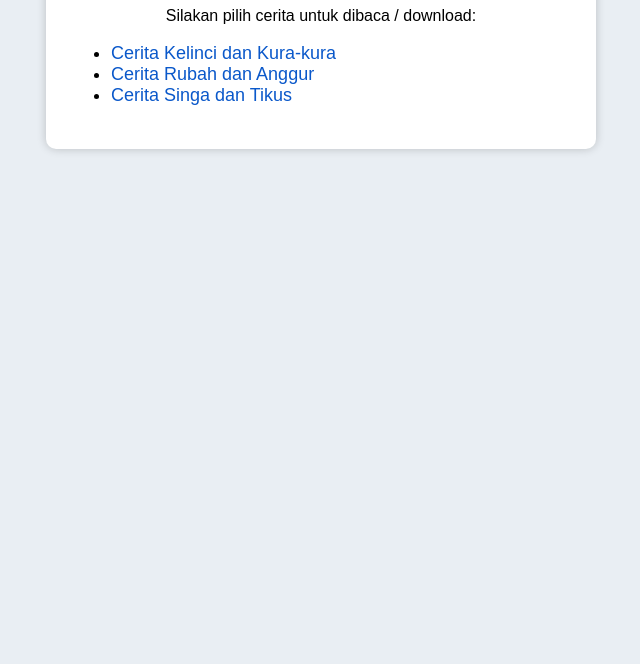
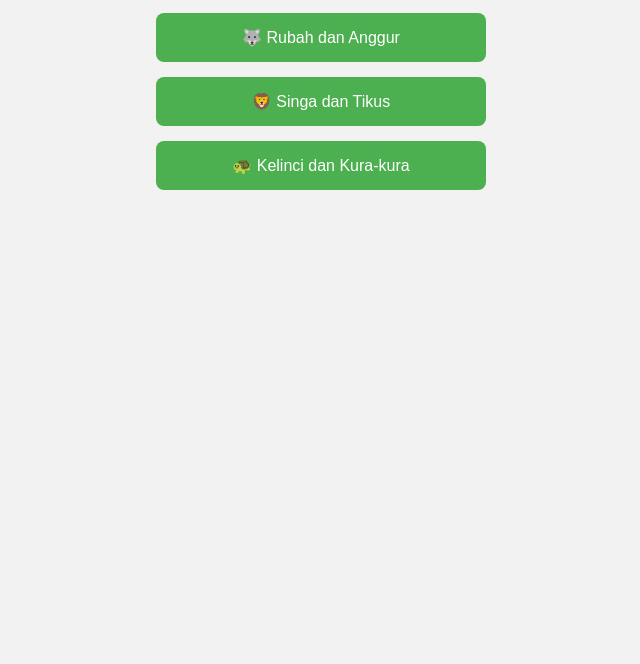
Before and after one commit to naldopratama731-coder/website-cerita-dongeng, a plain HTML site: page index.html in a window 1280 px wide. Shown: the part 136-800 px from the top of the page, without its empty margins (319-959 px from the left). Drawn offline with Linux system fonts and the light colour scheme.

Commit message:
Update index.html

```diff
--- a/index.html
+++ b/index.html
@@ -1,71 +1,43 @@
 <!DOCTYPE html>
-<html>
+<html lang="id">
 <head>
     <meta charset="UTF-8">
     <title>Website Cerita Dongeng</title>
-
     <style>
-    body{
-      font-family: Arial;
-      background:#e9eef3;
-      text-align:center;
-      padding:30px;
+        body {
+            font-family: Arial, sans-serif;
+            background-color: #f2f2f2;
+            text-align: center;
         }
-
-    .box{
-      background:white;
-      width:500px;
-      margin:auto;
-      padding:25px;
-      border-radius:10px;
-      box-shadow:0 0 10px rgba(0,0,0,0.2);
+        .container {
+            margin-top: 50px;
         }
-
-    h1{
-      color:#1e73be;
+        a {
+            display: block;
+            margin: 15px;
+            padding: 15px;
+            background-color: #4CAF50;
+            color: white;
+            text-decoration: none;
+            border-radius: 8px;
+            width: 300px;
+            margin-left: auto;
+            margin-right: auto;
         }
-
-    ul{
-      text-align:left;
-      font-size:18px;
-    }
-
-    a{
-      text-decoration:none;
-      color:#0a58ca;
-    }
-
-    a:hover{
-      text-decoration:underline;
+        a:hover {
+            background-color: #45a049;
         }
     </style>
 </head>
-
 <body>
 
-  <div class="box">
-    <h1>Kumpulan Cerita Dongeng</h1>
-    <p>Silakan pilih cerita untuk dibaca / download:</p>
+    <h1>📚 Cerita Dongeng Anak</h1>
+    <p>Pilih cerita yang ingin dibaca:</p>
 
-    <ul>
-      <li>
-        <a href="cerita-kelinci-kura.docx" target="_blank">
-          Cerita Kelinci dan Kura-kura
-        </a>
-      </li>
-
-      <li>
-        <a href="cerita-rubah-anggur.docx" target="_blank">
-          Cerita Rubah dan Anggur
-        </a>
-      </li>
-
-      <li>
-        <a href="cerita-singa-tikus.docx" target="_blank">
-          Cerita Singa dan Tikus
-        </a>
-      </li>
-    </ul>
+    <div class="container">
+        <a href="cerita/cerita-rubah-anggur.docx">🐺 Rubah dan Anggur</a>
+        <a href="cerita/cerita-singa-tikus.docx">🦁 Singa dan Tikus</a>
+        <a href="cerita/cerita-kelinci-kura.docx">🐢 Kelinci dan Kura-kura</a>
     </div>
 
 </body>
```
Lines whose indentation alone changed are shown as unchanged.
